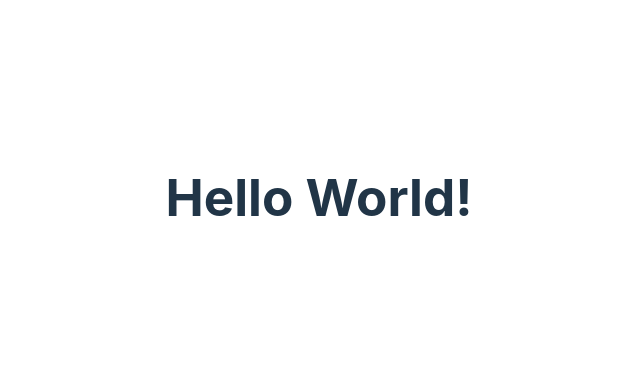
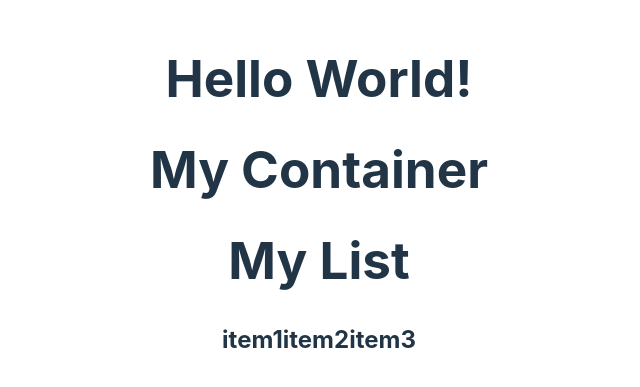
Before and after one commit to RoniSeppala/Advanced-Web-Applications-2024-Week-9, a React (Vite) app: page / in a window 1280 px wide. Shown: the part 203-590 px from the top of the page, without its empty margins (321-961 px from the left). Built offline with nearby package versions, Linux system fonts and the light colour scheme.

Commit message:
add MyContainer and MyList components; update App component and tsconfig

```diff
--- a/src/App.tsx
+++ b/src/App.tsx
@@ -1,4 +1,6 @@
 import './App.css'
+import MyContainer from './components/MyContainer'
+import React from 'react'
 
 function App() {
 
@@ -6,6 +8,7 @@ function App() {
     <>
       <div className="App">
         <h1>Hello World!</h1>
+        <MyContainer containerName="My Container" />
       </div>
     </>
   )
--- /dev/null
+++ b/src/components/MyContainer.tsx
@@ -0,0 +1,17 @@
+import MyList from "./MyList";
+import React from "react";
+
+interface MyContainerProps {
+    containerName: string;
+}
+
+const MyContainer:React.FC<MyContainerProps> = ({containerName}) => {
+    return (
+        <div>
+        <h1>{ containerName }</h1>
+        <MyList listItems={["item1", "item2", "item3"]} />
+        </div>
+    );
+}
+
+export default MyContainer;
--- /dev/null
+++ b/src/components/MyList.tsx
@@ -0,0 +1,16 @@
+import React from "react";
+
+interface MyListProps {
+    listItems: string[];
+}
+
+const MyList:React.FC<MyListProps> = ({listItems}) => {
+    return (
+        <div>
+        <h1>My List</h1>
+        <h2> { listItems } </h2>
+        </div>
+    );
+}
+
+export default MyList;
--- a/tsconfig.app.json
+++ b/tsconfig.app.json
@@ -24,5 +24,6 @@
 
     "esModuleInterop": true
   },
-  "include": ["src"]
+  "include": ["src/**/*.ts", "src/**/*.tsx", "__test__/**/*.ts", "__test__/**/*.tsx"],
+  "exclude": ["node_modules"]
 }
```
